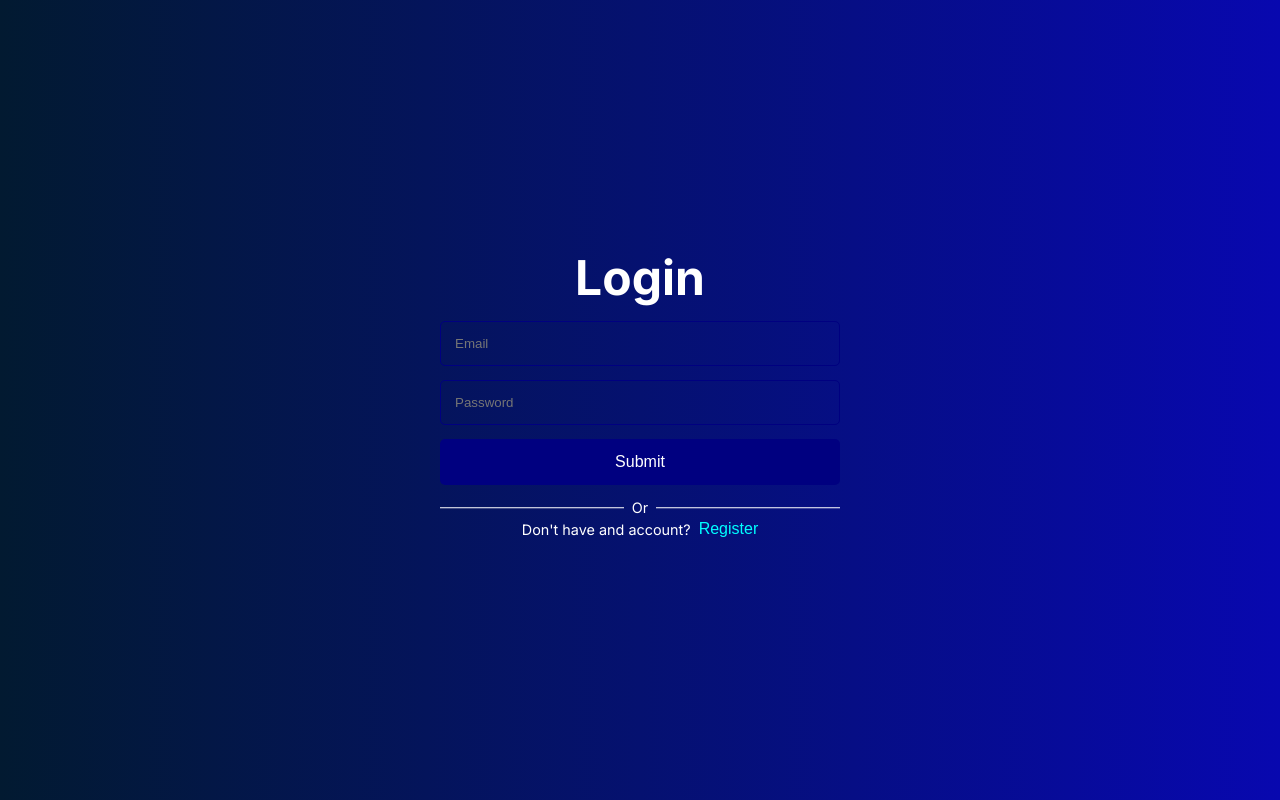
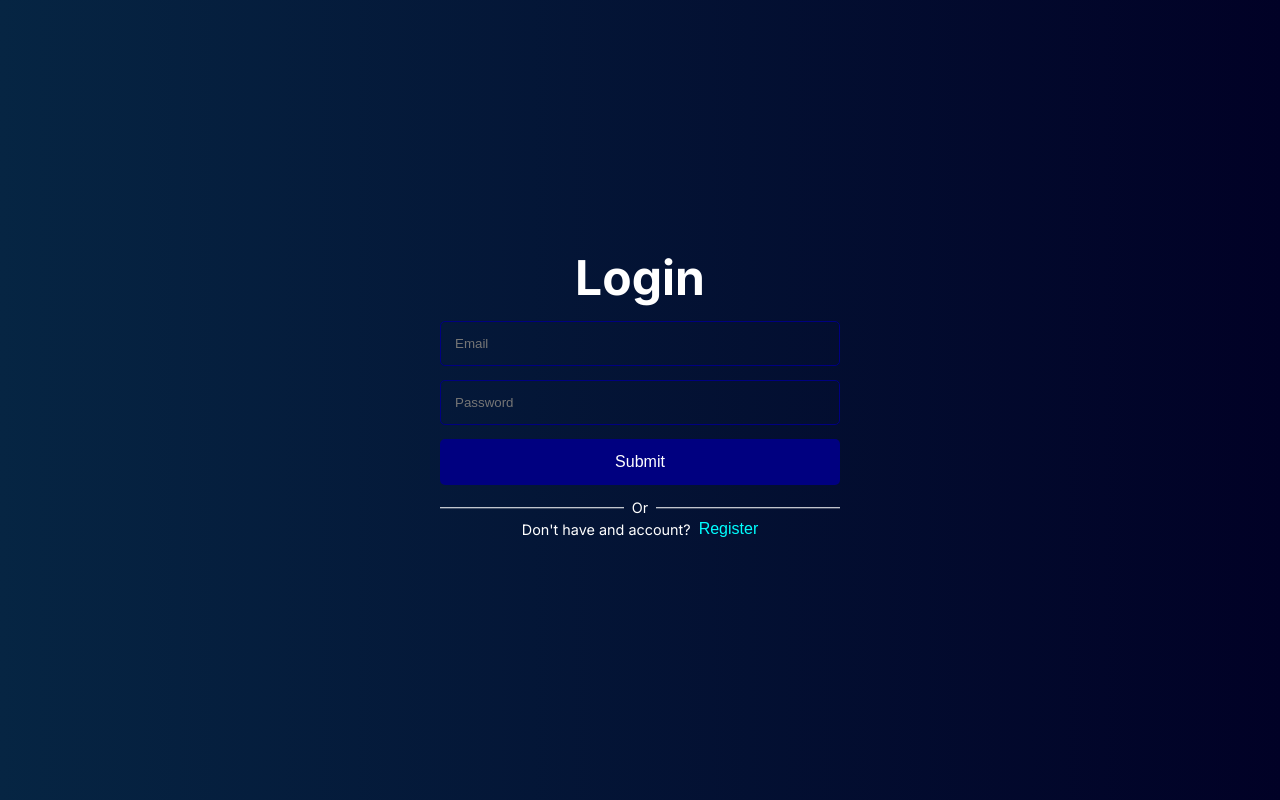
Before and after one commit to javigong/sveltekit-fullstack-todo-crud, a SvelteKit app: page / in a window 1280 px wide. Built offline with nearby package versions, Linux system fonts and the light colour scheme.

Commit message:
Update +layout.svelte

```diff
--- a/src/routes/+layout.svelte
+++ b/src/routes/+layout.svelte
@@ -5,7 +5,7 @@
 <style>
 .mainContainer {
   min-height: 100vh;
-  background: linear-gradient(to right, #021a31, #0808af);
+  background: linear-gradient(to right, #062543, #010126);
   color: white;
   position: relative;
   display: flex;
```
